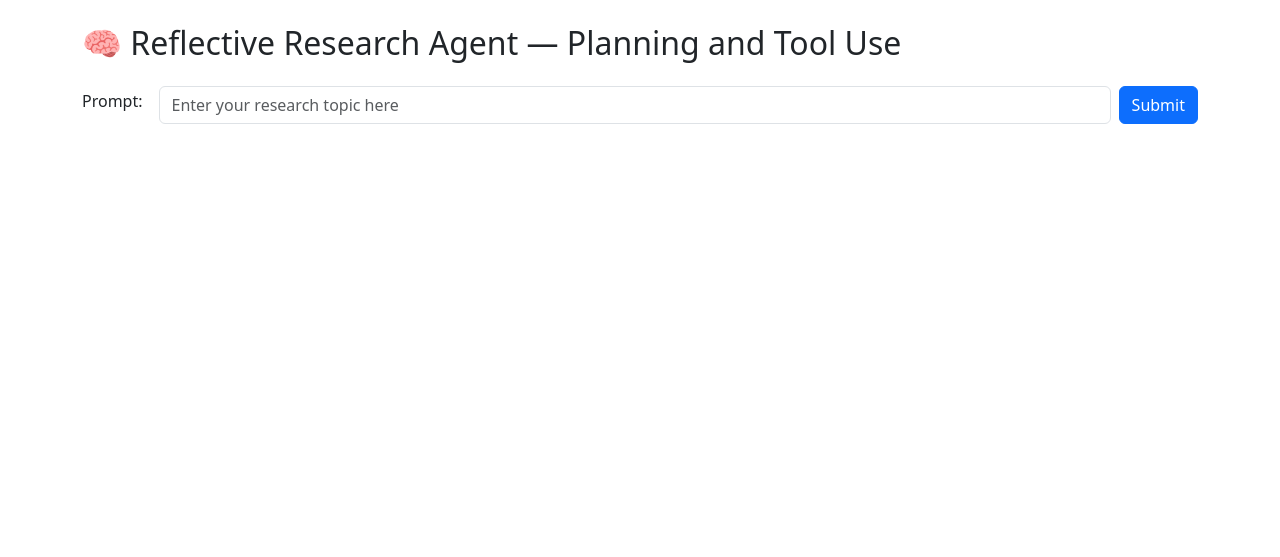
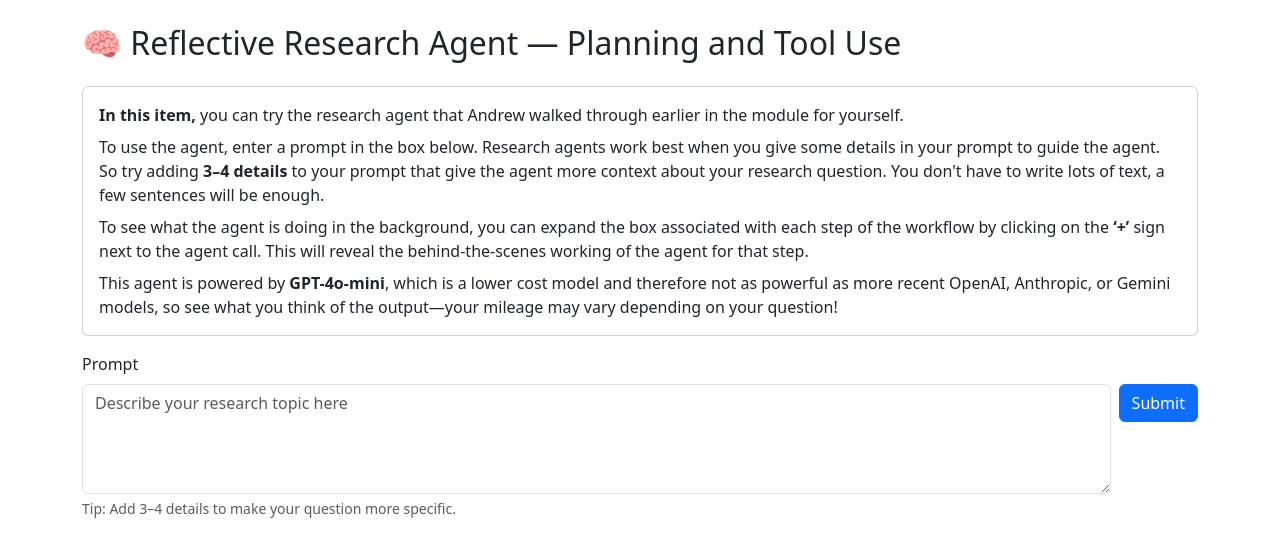
Before and after one commit to senghok510/agentic-ai-public, a FastAPI app: page / in a window 1280 px wide. Shown: the top 557 px of the page. Run offline with FastAPI, Linux system fonts and the light colour scheme; some libraries are stand-ins or nearby versions.

Commit message:
adding the new version of the FE

```diff
--- a/src/agents.py
+++ b/src/agents.py
@@ -85,7 +85,7 @@ USER RESEARCH REQUEST:
             messages=messages,
             tools=tools,
             tool_choice="auto",
-            max_turns=12,
+            max_turns=5,
             temperature=0.0,  # Use deterministic output
         )
 
@@ -294,8 +294,7 @@ Return only the revised, polished text in Markdown format without explanatory co
     response = client.chat.completions.create(
         model=model,
         messages=messages,
-        temperature=0,
-        max_tokens=4000,  # dale aire aquí también
+        temperature=0
     )
 
     content = response.choices[0].message.content
--- a/templates/index.html
+++ b/templates/index.html
@@ -21,11 +21,44 @@
 <body class="p-4">
 <div class="container">
   <h2 class="mb-4">🧠 Reflective Research Agent — Planning and Tool Use</h2>
-  <div class="mb-3 d-flex align-items-center">
-    <label for="promptInput" class="form-label me-3">Prompt:</label>
-    <input type="text" class="form-control me-2" id="promptInput" placeholder="Enter your research topic here" style="flex: 1">
-    <button class="btn btn-primary" onclick="submitPrompt()">Submit</button>
+
+  <!-- Intro card -->
+  <div class="card mb-3">
+    <div class="card-body">
+      <p class="mb-2">
+        <strong>In this item,</strong> you can try the research agent that Andrew walked through earlier in the module for yourself.
+      </p>
+      <p class="mb-2">
+        To use the agent, enter a prompt in the box below. Research agents work best when you give some details in your prompt to guide the agent.
+        So try adding <strong>3–4 details</strong> to your prompt that give the agent more context about your research question. You don't have to write lots of text, a few sentences will be enough.
+      </p>
+      <p class="mb-2">
+        To see what the agent is doing in the background, you can expand the box associated with each step of the workflow by clicking on the <strong>‘+’</strong> sign next to the agent call.
+        This will reveal the behind-the-scenes working of the agent for that step.
+      </p>
+      <p class="mb-0">
+        This agent is powered by <strong>GPT-4o-mini</strong>, which is a lower cost model and therefore not as powerful as more recent OpenAI, Anthropic, or Gemini models,
+        so see what you think of the output—your mileage may vary depending on your question!
+      </p>
+    </div>
   </div>
+
+  <!-- Prompt area con textarea de 4 líneas -->
+  <div class="mb-3">
+    <label for="promptInput" class="form-label">Prompt</label>
+    <div class="d-flex align-items-start gap-2">
+      <textarea
+        class="form-control"
+        id="promptInput"
+        rows="4"
+        placeholder="Describe your research topic here"
+        style="flex: 1"
+      ></textarea>
+      <button class="btn btn-primary" onclick="submitPrompt()">Submit</button>
+    </div>
+    <div class="form-text">Tip: Add 3–4 details to make your question more specific.</div>
+  </div>
+
   <div id="taskInfo" class="mb-3"></div>
   <div id="stepStatusList" class="mb-4"></div>
   <div id="stepDetails"></div>
@@ -65,7 +98,6 @@ function submitPrompt() {
   if (!prompt) return;
 
   currentTopic = prompt;
-  // ⬇️ Mostrar mensaje y bloquear UI INMEDIATAMENTE
   setTaskInfoGenerating(currentTopic);
   disableUI(true);
 
@@ -78,7 +110,6 @@ function submitPrompt() {
   .then(data => {
     currentTaskId = data.task_id;
 
-    // limpiar UI de pasos
     document.getElementById('stepStatusList').innerHTML = '';
     document.getElementById('stepDetails').innerHTML = '';
     document.getElementById('finalOutput').innerHTML = '';
@@ -102,7 +133,6 @@ function fetchProgress() {
     .then(data => {
       const { steps } = data;
 
-      // ✅ En cuanto existan steps, marcamos “steps generated”
       if (Array.isArray(steps) && steps.length > 0) {
         setStepsGenerated();
       }
@@ -168,7 +198,7 @@ function fetchProgress() {
       fetchTaskStatus();
     })
     .catch(() => {
-      // si falla el polling, no reactivamos aún
+      // silent
     });
 }
 
```
